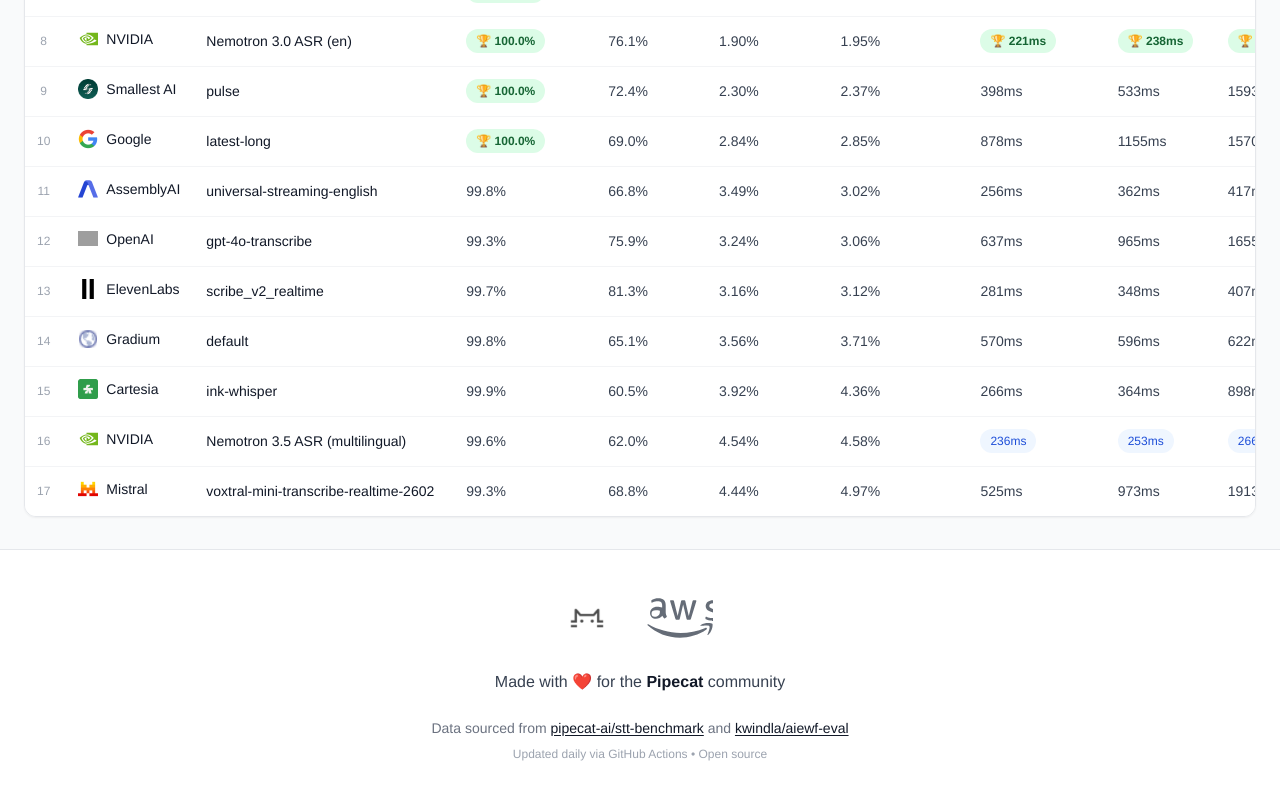
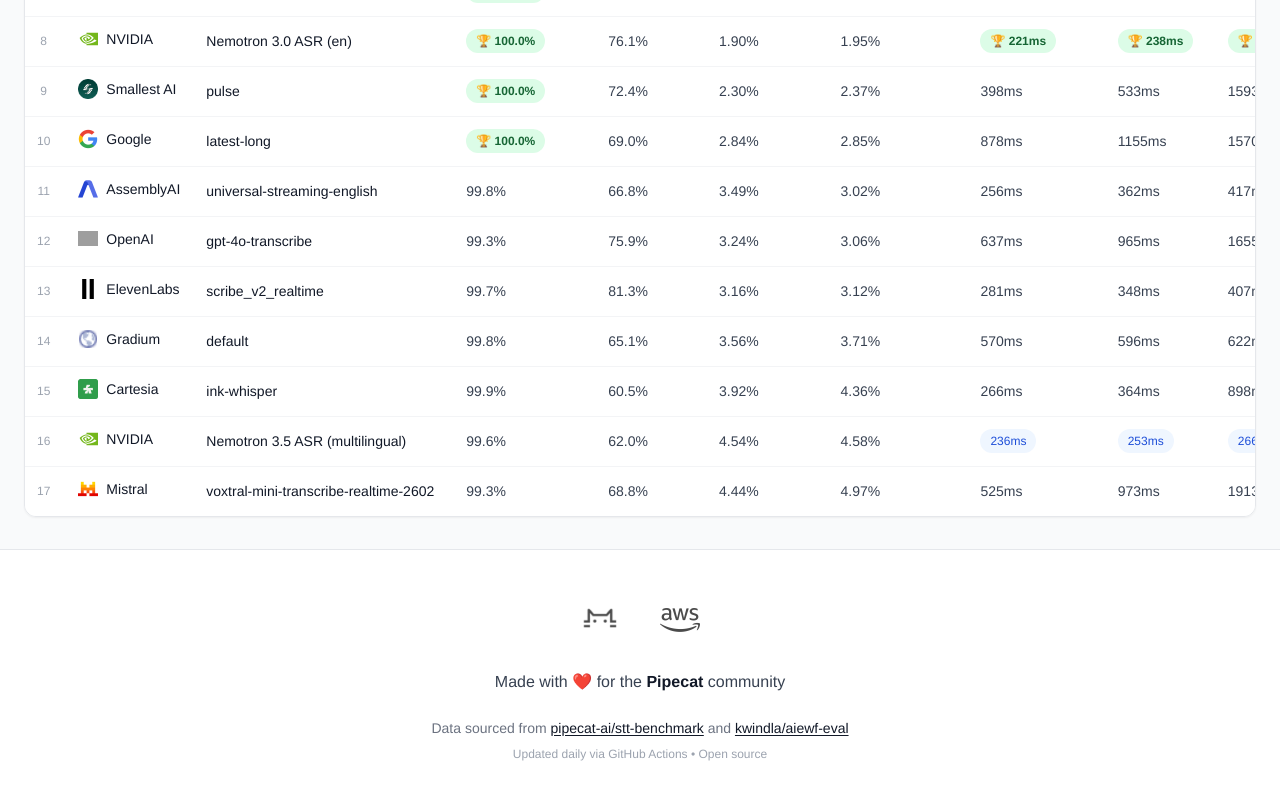
Before and after one commit to wirjo/voice-ai-benchmarks, a Next.js app: page / in a window 1280 px wide. Shown: the part 799-1599 px from the top of the page. Built offline with nearby package versions, Linux system fonts and the light colour scheme; grey boxes are pictures that could not be loaded; a web font is replaced by a local one.

Commit message:
ui: use lobehub AWS icon converted to all-black on transparent bg
Not hand-drawn SVG — processed the official lobehub/lobe-icons AWS logo
and converted orange smile to black for monochrome consistency

```diff
--- a/pages/index.js
+++ b/pages/index.js
@@ -361,9 +361,9 @@
               </a>
               <a href="https://aws.amazon.com" target="_blank" rel="noopener" className="opacity-70 hover:opacity-100 transition-opacity">
                 <img
-                  src="/voice-ai-benchmarks/aws-logo-dark.svg"
+                  src="/voice-ai-benchmarks/aws-logo-black.png"
                   alt="AWS"
-                  className="h-10"
+                  className="h-10 w-10 rounded-lg"
                 />
               </a>
             </div>
```
Also changed, not shown: public/aws-logo-black.png (added).
